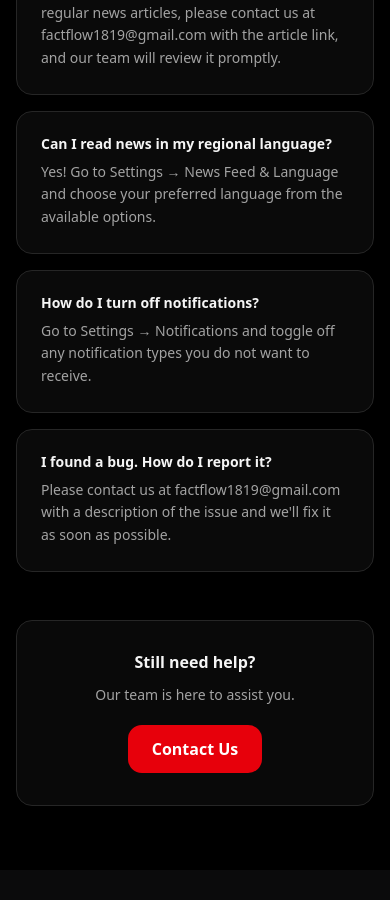
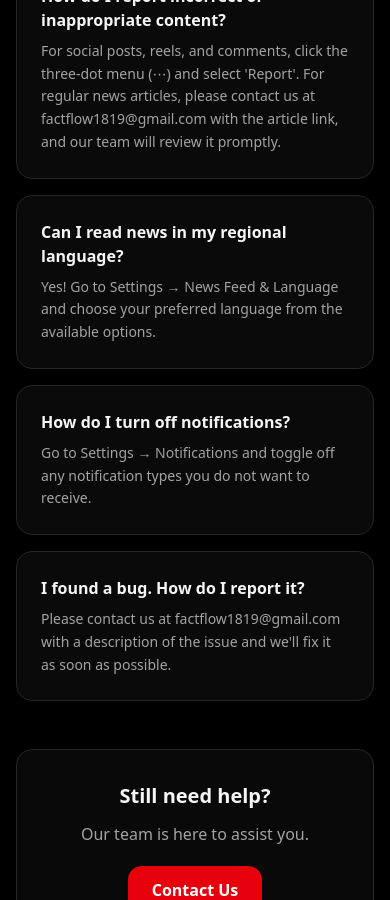
Before and after one commit to Priyanshu1805/FactFlow, a Next.js app: page /help in a window 390 px wide. Shown: the part 1100-2000 px from the top of the page. Before the commit the page ends 1970 px from the top, so only its background shows below. Built offline with nearby package versions, Linux system fonts and the light colour scheme; no server answers; a web font is replaced by a local one.

Commit message:
fix: revert destructive global CSS overrides

```diff
--- a/app/globals.css
+++ b/app/globals.css
@@ -915,53 +915,5 @@ input::-ms-reveal {
   html, body, #root, #__next, .min-h-screen {
     max-width: 100vw !important;
     overflow-x: hidden !important;
-    box-sizing: border-box !important;
-  }
-
-  /* Force cards and containers to respect screen width */
-  .card, [class*="w-["], [class*="w-96"], [class*="max-w-"] {
-    width: 100% !important;
-    max-width: 100% !important;
-    min-width: unset !important;
-  }
-
-  /* Widget constraints (Live scores, sidebars) */
-  .widget, aside, [role="complementary"] {
-    width: calc(100% - 16px) !important;
-    margin: 8px auto !important;
-    min-width: unset !important;
-  }
-
-  /* Typographic scaling for mobile */
-  h1, h2, h3, .text-3xl, .text-4xl {
-    font-size: min(20px, 100%) !important;
-    line-height: 1.2 !important;
-  }
-
-  p, span, .text-lg, .text-base {
-    font-size: min(14px, 100%) !important;
-  }
-
-  /* Ensure touch targets are accessible */
-  button, a, [role="button"] {
-    min-height: 44px !important;
-  }
-
-  /* Reset absolute positioning that breaks mobile view */
-  .absolute {
-    /* Only reset absolute elements that cause horizontal overflow */
-    max-width: 100vw !important;
-  }
-
-  /* Force single column grid on mobile */
-  .grid {
-    grid-template-columns: 1fr !important;
   }
 }
-
-/* Landscape Phone Specifics */
-@media (max-width: 768px) and (orientation: landscape) {
-  .card {
-    margin-bottom: 12px !important;
-  }
-}
```
